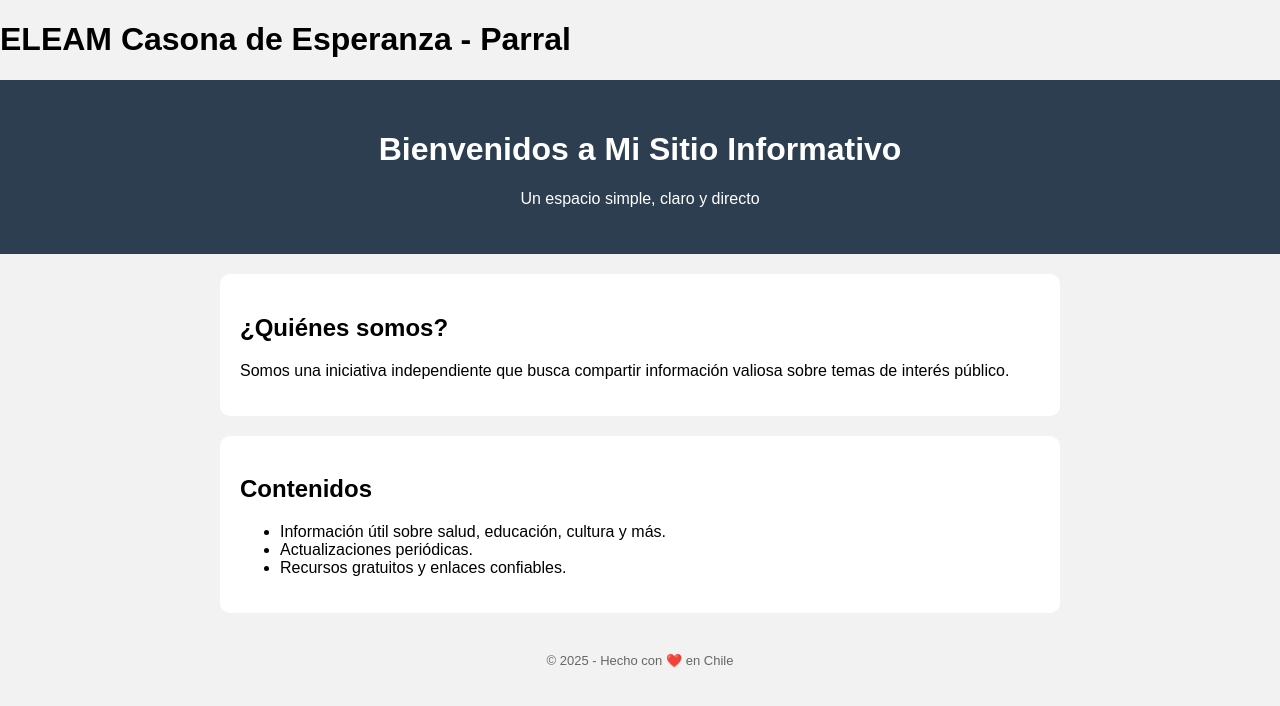
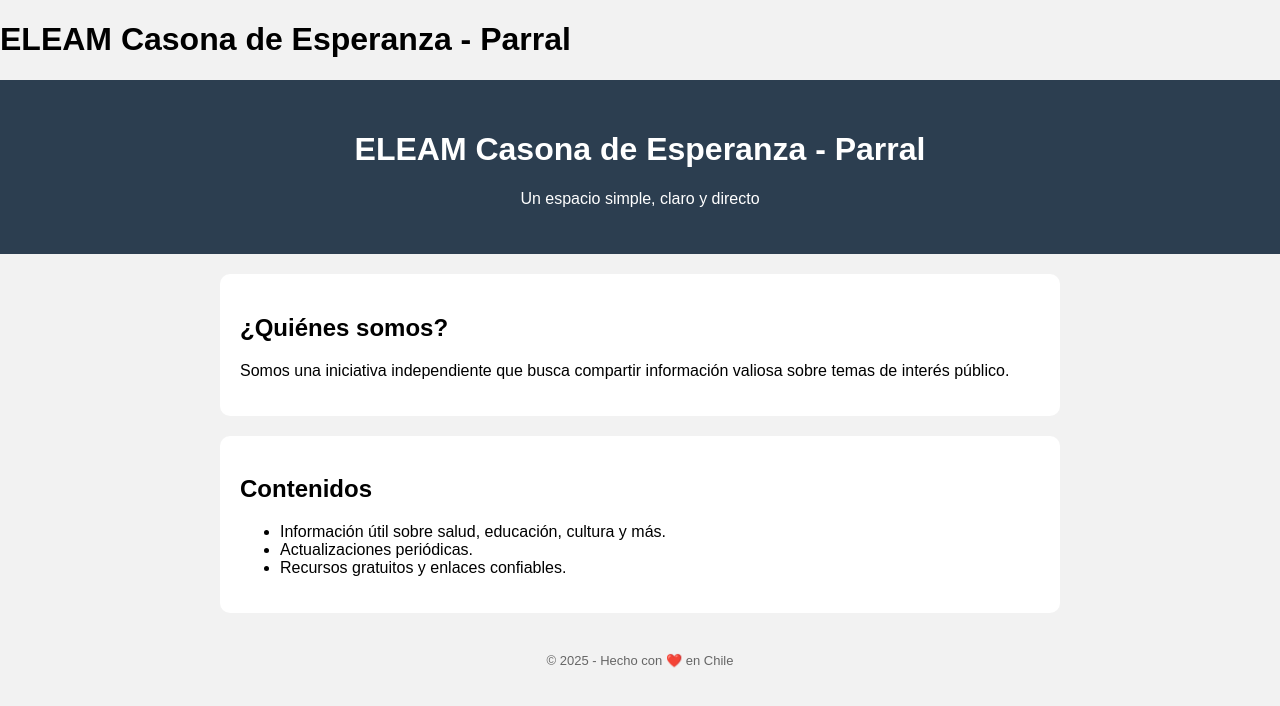
Before and after one commit to Eleam-Casona-de-Esperanza/Eleam-Casona-de-Esperanza, a plain HTML site: page index.html in a window 1280 px wide. Drawn offline with Linux system fonts and the light colour scheme.

Commit message:
Update index.html

```diff
--- a/index.html
+++ b/index.html
@@ -36,7 +36,7 @@
 <body>
 
 <header>
-  <h1>Bienvenidos a Mi Sitio Informativo</h1>
+<h1>ELEAM Casona de Esperanza - Parral</h1>
   <p>Un espacio simple, claro y directo</p>
 </header>
 
```
